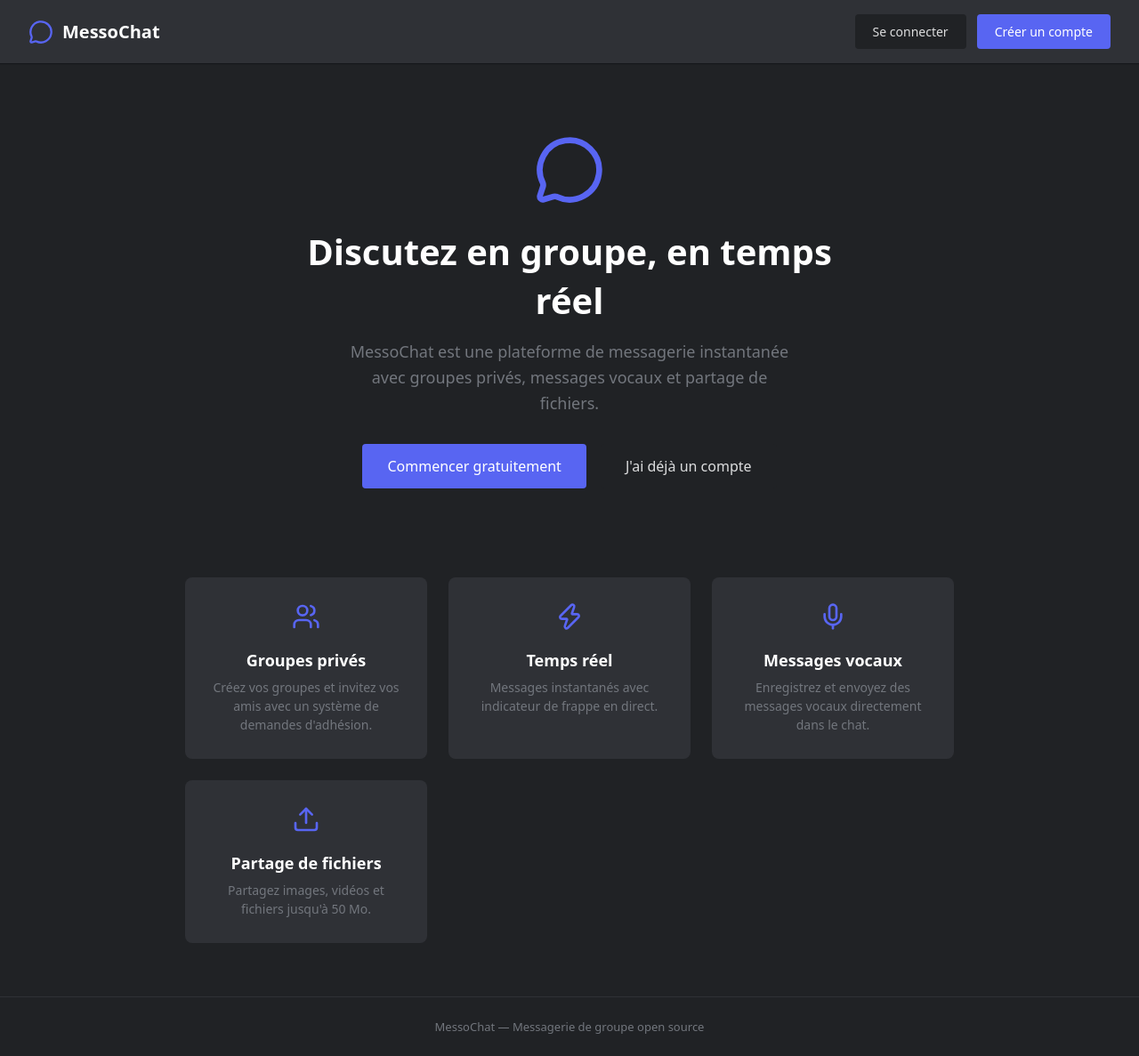
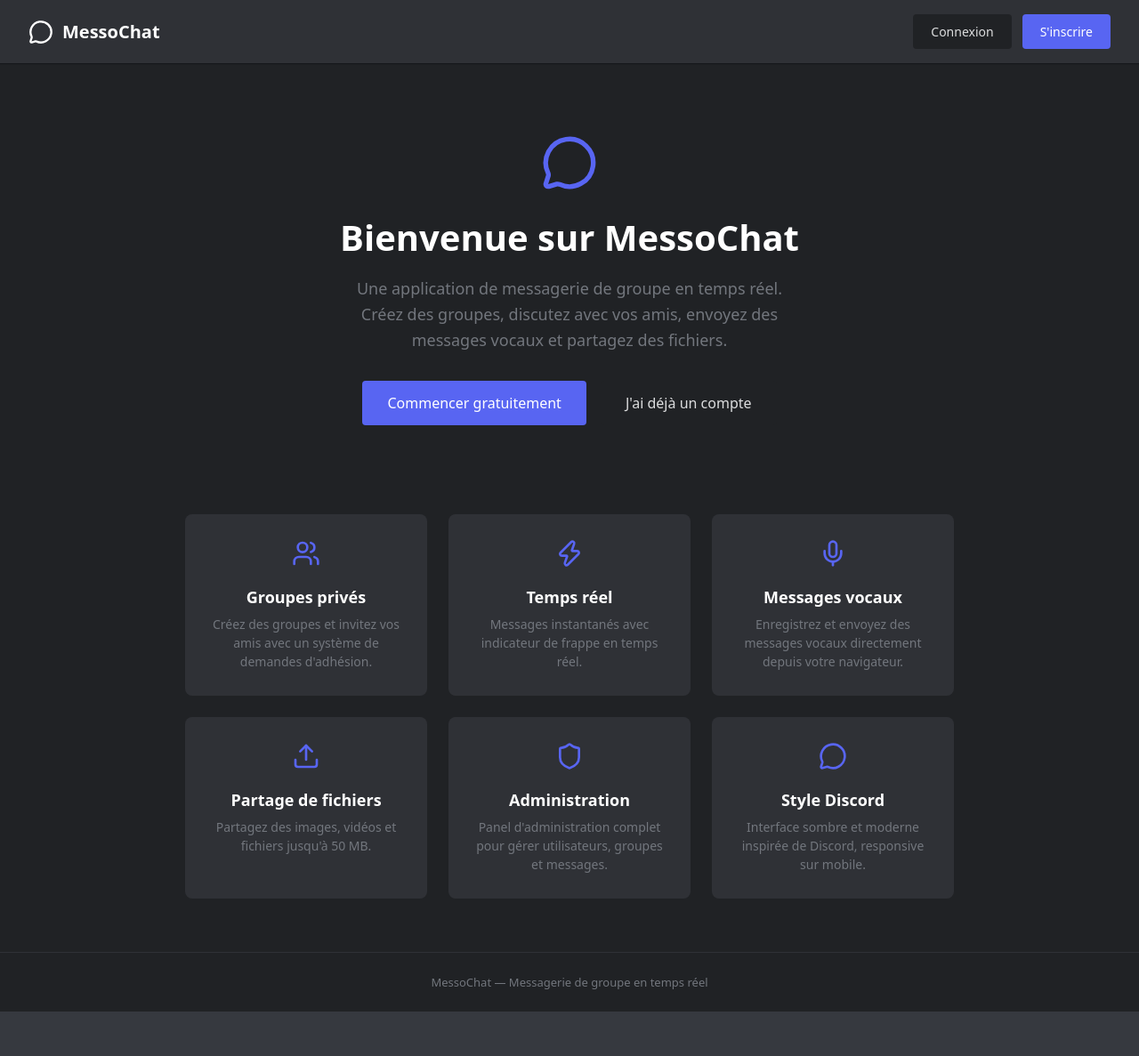
Before and after one commit to BenjaminNh54/discordLike, a React (Vite) app in the folder client/: page / in a window 1280 px wide. Shown: the whole page at 89% size. After the commit the page ends 1137 px from the top, so only its background shows below. Built offline with nearby package versions, Linux system fonts and the light colour scheme; no server answers.

Commit message:
Revise landing page content and layout
Updated text and layout for the landing page, including changes to button labels and feature descriptions.

```diff
--- a/client/src/pages/Landing.jsx
+++ b/client/src/pages/Landing.jsx
@@ -1,9 +1,11 @@
-import { Link, Navigate } from "react-router-dom";
+import { Link } from "react-router-dom";
 import { useAuth } from "../context/AuthContext";
-import { MessageCircle, Users, Mic, Upload, Shield, Zap } from "lucide-react";
+import { Navigate } from "react-router-dom";
+import { MessageCircle, Users, Mic, Shield, Upload, Zap } from "lucide-react";
 
 export default function Landing() {
   const { user, loading } = useAuth();
+
   if (loading) return <div className="loading-screen">Chargement...</div>;
   if (user) return <Navigate to="/home" />;
 
@@ -11,19 +13,22 @@ export default function Landing() {
     <div className="landing-page">
       <nav className="landing-nav">
         <div className="landing-nav-brand">
-          <MessageCircle size={28} color="#5865f2" />
+          <MessageCircle size={28} />
           <span>MessoChat</span>
         </div>
         <div className="landing-nav-links">
-          <Link to="/login" className="btn-secondary">Se connecter</Link>
-          <Link to="/register" className="btn-primary">Créer un compte</Link>
+          <Link to="/login" className="btn-secondary">Connexion</Link>
+          <Link to="/register" className="btn-primary">S'inscrire</Link>
         </div>
       </nav>
 
       <section className="landing-hero">
-        <MessageCircle size={80} color="#5865f2" />
-        <h1>Discutez en groupe, en temps réel</h1>
-        <p>MessoChat est une plateforme de messagerie instantanée avec groupes privés, messages vocaux et partage de fichiers.</p>
+        <MessageCircle size={64} color="#5865f2" />
+        <h1>Bienvenue sur MessoChat</h1>
+        <p>
+          Une application de messagerie de groupe en temps réel. Créez des groupes,
+          discutez avec vos amis, envoyez des messages vocaux et partagez des fichiers.
+        </p>
         <div className="landing-hero-actions">
           <Link to="/register" className="btn-primary">Commencer gratuitement</Link>
           <Link to="/login" className="btn-secondary">J'ai déjà un compte</Link>
@@ -34,27 +39,37 @@ export default function Landing() {
         <div className="feature-card">
           <Users size={32} color="#5865f2" />
           <h3>Groupes privés</h3>
-          <p>Créez vos groupes et invitez vos amis avec un système de demandes d'adhésion.</p>
+          <p>Créez des groupes et invitez vos amis avec un système de demandes d'adhésion.</p>
         </div>
         <div className="feature-card">
           <Zap size={32} color="#5865f2" />
           <h3>Temps réel</h3>
-          <p>Messages instantanés avec indicateur de frappe en direct.</p>
+          <p>Messages instantanés avec indicateur de frappe en temps réel.</p>
         </div>
         <div className="feature-card">
           <Mic size={32} color="#5865f2" />
           <h3>Messages vocaux</h3>
-          <p>Enregistrez et envoyez des messages vocaux directement dans le chat.</p>
+          <p>Enregistrez et envoyez des messages vocaux directement depuis votre navigateur.</p>
         </div>
         <div className="feature-card">
           <Upload size={32} color="#5865f2" />
           <h3>Partage de fichiers</h3>
-          <p>Partagez images, vidéos et fichiers jusqu'à 50 Mo.</p>
+          <p>Partagez des images, vidéos et fichiers jusqu'à 50 MB.</p>
+        </div>
+        <div className="feature-card">
+          <Shield size={32} color="#5865f2" />
+          <h3>Administration</h3>
+          <p>Panel d'administration complet pour gérer utilisateurs, groupes et messages.</p>
+        </div>
+        <div className="feature-card">
+          <MessageCircle size={32} color="#5865f2" />
+          <h3>Style Discord</h3>
+          <p>Interface sombre et moderne inspirée de Discord, responsive sur mobile.</p>
         </div>
       </section>
 
       <footer className="landing-footer">
-        <p>MessoChat — Messagerie de groupe open source</p>
+        MessoChat — Messagerie de groupe en temps réel
       </footer>
     </div>
   );
```
